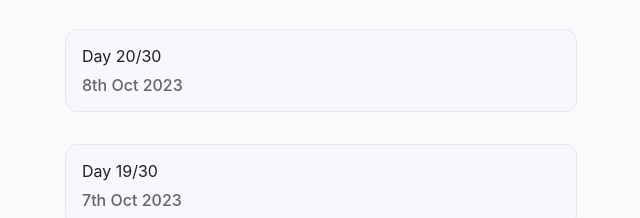
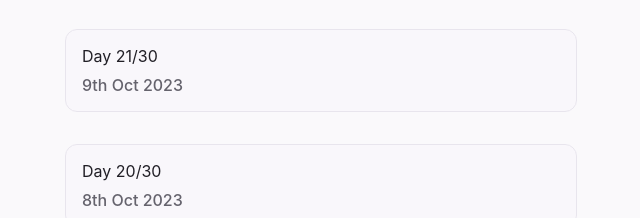
Before and after one commit to diamondfrancis/diamondfrancis.online, a website: page readings.html in a window 1280 px wide. Shown: the part 289-507 px from the top of the page, 319-959 px from the left. Drawn offline with Linux system fonts and the light colour scheme.

Commit message:
site update

```diff
--- a/readings.html
+++ b/readings.html
@@ -201,6 +201,16 @@
     <!--Readings: Welcome to... @diamondreadings (X/Twitter Links)-->
     <section class="projects">
       <h2>I am currently reading a book for 30 days!</h2>
+      <a href="https://twitter.com/diamondreadings/status/1711494214498848809">
+        <div class="readings">
+          <div class="readings__content">
+            <span class="readings__header">Day 21/30</span>
+            <p>
+              9th Oct 2023
+            </p>
+          </div>
+        </div>
+      </a>
       <a href="https://twitter.com/diamondreadings/status/1711125658103918767">
         <div class="readings">
           <div class="readings__content">
```
